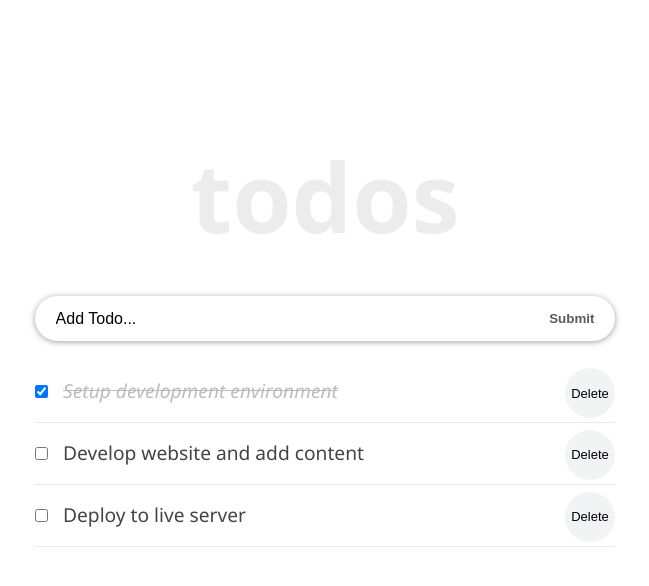
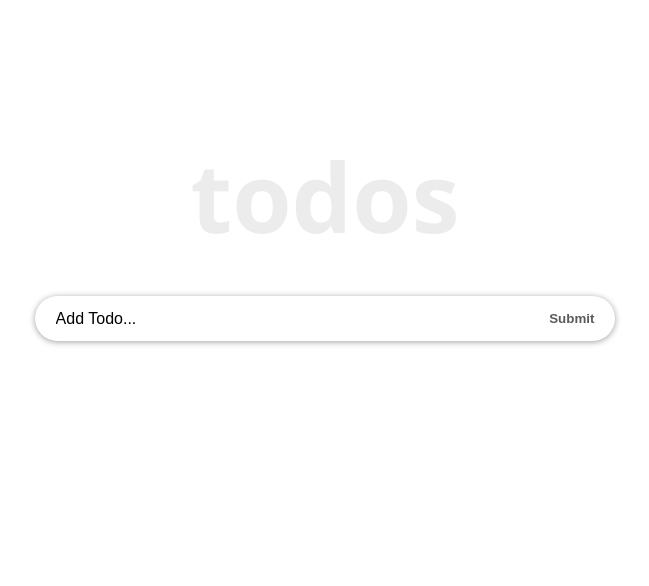
Before and after one commit to ZikaZaki/react-tutorial, a React (Create React App) app: page / in a window 1280 px wide. Shown: the top 586 px of the page, without its empty margins (315-964 px from the left). Built offline with nearby package versions, Linux system fonts and the light colour scheme.

Commit message:
Update project with localStorage

```diff
--- a/src/components/TodoContainer.js
+++ b/src/components/TodoContainer.js
@@ -6,24 +6,18 @@ import { v4 as uuidv4 } from "uuid";
 
 class TodoContainer extends React.Component {
     state = {
-        todos: [
-            {
-                id: uuidv4(),
-                title: "Setup development environment",
-                completed: true
-            },
-            {
-                id: uuidv4(),
-                title: "Develop website and add content",
-                completed: false
-            },
-            {
-                id: uuidv4(),
-                title: "Deploy to live server",
-                completed: false
-            }
-        ]
+        todos: [],
     };
+
+    componentDidMount() {
+        const temp = localStorage.getItem("todos")
+        const loadedTodos = JSON.parse(temp)
+        if (loadedTodos) {
+          this.setState({
+            todos: loadedTodos
+          })
+        }
+    }
 
   handleChange = id => {
     this.setState(prevState => {
@@ -73,6 +67,13 @@ class TodoContainer extends React.Component {
     })
   }
 
+  componentDidUpdate(prevProps, prevState) {
+    if(prevState.todos !== this.state.todos) {
+      const temp = JSON.stringify(this.state.todos)
+      localStorage.setItem("todos", temp)
+    }
+  }
+
   render() {
     return (
         <div className="container">
--- a/src/components/TodoItem.js
+++ b/src/components/TodoItem.js
@@ -18,6 +18,10 @@ class TodoItem extends React.Component {
         if (event.key === "Enter") {
             this.setState({ editing: false })
         }
+    }
+
+    componentWillUnmount() {
+        console.log("Cleaning up...")
     }
 
     render() {
```
